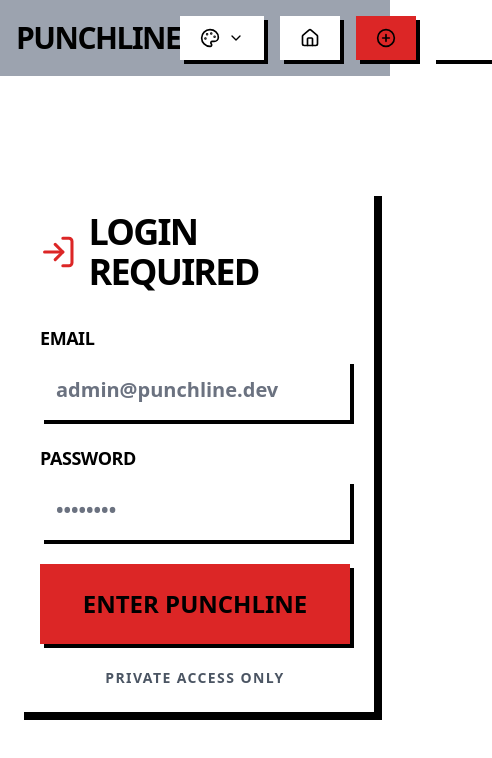
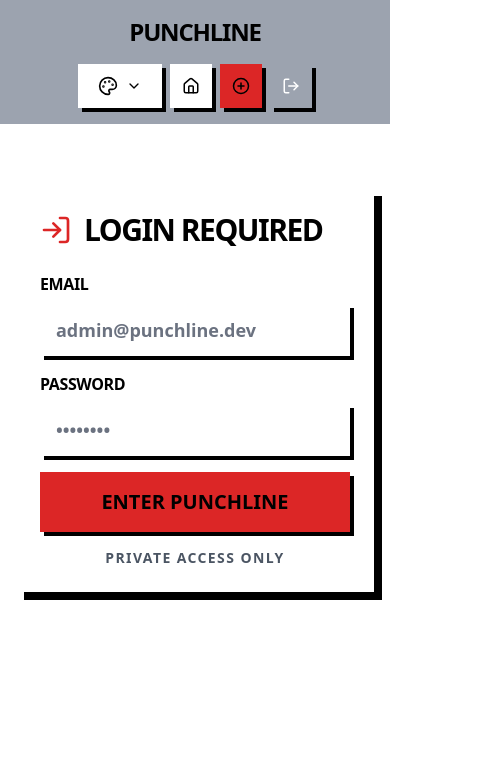
Before and after one commit to vineet1cg/MERN-Project, a React (Vite) app in the folder FRONTEND/: page /login in a window 390 px wide. Shown: the top 758 px of the page, 492 px wide, since content can reach past the window. Built offline with nearby package versions, Linux system fonts and the light colour scheme; sample sign-in values are in the browser's storage.

Commit message:
feat: make frontend fully responsive for mobile, tablet, and desktop

```diff
--- a/FRONTEND/src/App.jsx
+++ b/FRONTEND/src/App.jsx
@@ -18,7 +18,7 @@
             <Router>
                 <div className="min-h-screen bg-bg">
                     <Navbar />
-                    <main className="container mx-auto px-4 py-8">
+                    <main className="container mx-auto px-4 sm:px-6 lg:px-8 py-6 sm:py-8">
                         <Routes>
                             <Route path="/login" element={<Login />} />
                             <Route path="/admin-setup" element={<AdminSetup />} />
--- a/FRONTEND/src/components/Navbar.jsx
+++ b/FRONTEND/src/components/Navbar.jsx
@@ -15,28 +15,28 @@
 
     return (
         <nav className="border-b-[var(--border-width)] border-black bg-accent p-4 sticky top-0 z-50">
-            <div className="container mx-auto flex justify-between items-center">
-                <Link to="/" className="text-3xl font-black uppercase tracking-tighter hover:skew-x-2 transition-transform">
+            <div className="container mx-auto flex flex-col sm:flex-row justify-between items-center gap-4 sm:gap-0">
+                <Link to="/" className="text-2xl sm:text-3xl font-black uppercase tracking-tighter hover:skew-x-2 transition-transform">
                     Punchline
                 </Link>
-                <div className="flex gap-4">
+                <div className="flex flex-wrap justify-center gap-2 sm:gap-4">
                     <ThemeSwitcher />
 
                     {isAuthenticated && (
                         <>
-                            <Link to="/" className="neo-button flex items-center gap-2 bg-white">
-                                <Home size={20} />
-                                <span className="hidden sm:inline">Home</span>
+                            <Link to="/" className="neo-button flex items-center gap-2 bg-white px-3 sm:px-5">
+                                <Home size={18} className="sm:size-[20px]" />
+                                <span className="hidden md:inline">Home</span>
                             </Link>
 
-                            <Link to="/create" className="neo-button flex items-center gap-2 bg-[var(--main)] text-black">
-                                <PlusCircle size={20} />
-                                <span className="hidden sm:inline">New Post</span>
+                            <Link to="/create" className="neo-button flex items-center gap-2 bg-[var(--main)] text-black px-3 sm:px-5">
+                                <PlusCircle size={18} className="sm:size-[20px]" />
+                                <span className="hidden md:inline">New Post</span>
                             </Link>
 
-                            <button onClick={handleLogout} className="neo-button flex items-center gap-2 bg-[var(--danger)] text-white hover:bg-red-600 transition-colors">
-                                <LogOut size={20} />
-                                <span className="hidden sm:inline">Logout</span>
+                            <button onClick={handleLogout} className="neo-button flex items-center gap-2 bg-[var(--danger)] text-white hover:bg-red-600 transition-colors px-3 sm:px-5">
+                                <LogOut size={18} className="sm:size-[20px]" />
+                                <span className="hidden md:inline">Logout</span>
                             </button>
                         </>
                     )}
--- a/FRONTEND/src/components/PostCard.jsx
+++ b/FRONTEND/src/components/PostCard.jsx
@@ -10,7 +10,7 @@
                     className="w-full h-full object-cover"
                 />
             </div>
-            <p className="font-black text-xl leading-tight uppercase tracking-tight">
+            <p className="font-black text-lg sm:text-xl leading-tight uppercase tracking-tight">
                 {caption}
             </p>
         </div>
--- a/FRONTEND/src/pages/AdminSetup.jsx
+++ b/FRONTEND/src/pages/AdminSetup.jsx
@@ -42,11 +42,11 @@
     };
 
     return (
-        <div className="max-w-md mx-auto mt-16">
-            <div className="neo-card bg-white">
+        <div className="max-w-md mx-auto mt-10 sm:mt-16 px-4">
+            <div className="neo-card bg-white p-6 sm:p-8">
                 <div className="flex items-center gap-3 mb-6">
-                    <ShieldCheck size={36} className="text-[var(--main)]" />
-                    <h2 className="text-3xl font-black uppercase tracking-tighter">Admin Setup</h2>
+                    <ShieldCheck size={32} className="text-[var(--main)] sm:size-[36px]" />
+                    <h2 className="text-2xl sm:text-3xl font-black uppercase tracking-tighter">Admin Setup</h2>
                 </div>
 
                 {message && (
--- a/FRONTEND/src/pages/CreatePost.jsx
+++ b/FRONTEND/src/pages/CreatePost.jsx
@@ -39,22 +39,22 @@
     }
 
     return (
-        <div className="max-w-2xl mx-auto">
-            <div className="neo-card bg-white">
-                <h2 className="text-4xl font-black uppercase mb-8 tracking-tighter">Create New Post</h2>
+        <div className="max-w-2xl mx-auto mt-6 sm:mt-10">
+            <div className="neo-card bg-white p-6 sm:p-10">
+                <h2 className="text-3xl sm:text-4xl font-black uppercase mb-6 sm:mb-8 tracking-tighter">Create New Post</h2>
 
                 {error && (
-                    <div className="bg-[var(--secondary)] text-white border-4 border-black p-4 mb-8 font-black uppercase text-center shadow-[4px_4px_0px_0px_rgba(0,0,0,1)]">
+                    <div className="bg-[var(--secondary)] text-white border-4 border-black p-3 sm:p-4 mb-6 sm:mb-8 font-black uppercase text-center shadow-brutalist">
                         {error}
                     </div>
                 )}
 
-                <form onSubmit={handleSubmit} className="space-y-8">
-                    <div className="space-y-3">
-                        <label className="block font-black uppercase text-lg tracking-tight">Caption</label>
+                <form onSubmit={handleSubmit} className="space-y-6 sm:space-y-8">
+                    <div className="space-y-2 sm:space-y-3">
+                        <label className="block font-black uppercase text-base sm:text-lg tracking-tight">Caption</label>
                         <input
                             type="text"
-                            className="neo-input text-xl py-4"
+                            className="neo-input text-lg sm:text-xl py-3 sm:py-4"
                             value={caption}
                             onChange={(e) => setCaption(e.target.value)}
                             placeholder="Type something loud..."
@@ -62,9 +62,9 @@
                         />
                     </div>
 
-                    <div className="space-y-3">
-                        <label className="block font-black uppercase text-lg tracking-tight">Post Image</label>
-                        <div className={`border-4 border-black border-dashed p-10 text-center cursor-pointer hover:bg-[var(--accent)] transition-colors relative transition-all ${preview ? 'p-0 border-solid' : ''}`}>
+                    <div className="space-y-2 sm:space-y-3">
+                        <label className="block font-black uppercase text-base sm:text-lg tracking-tight">Post Image</label>
+                        <div className={`border-4 border-black border-dashed p-6 sm:p-10 text-center cursor-pointer hover:bg-[var(--accent)] transition-colors relative transition-all ${preview ? 'p-0 border-solid' : ''}`}>
                             {!preview ? (
                                 <>
                                     <input
@@ -74,8 +74,8 @@
                                         accept="image/*"
                                         required
                                     />
-                                    <Upload className="mx-auto mb-4" size={48} strokeWidth={3} />
-                                    <p className="font-black uppercase text-sm tracking-widest">Select Image File</p>
+                                    <Upload className="mx-auto mb-2 sm:mb-4 w-10 h-10 sm:w-12 sm:h-12" strokeWidth={3} />
+                                    <p className="font-black uppercase text-xs sm:text-sm tracking-widest">Select Image File</p>
                                 </>
                             ) : (
                                 <div className="relative aspect-square">
@@ -83,9 +83,9 @@
                                     <button
                                         type="button"
                                         onClick={() => { setImage(null); setPreview(null); }}
-                                        className="absolute top-4 right-4 bg-[var(--secondary)] text-white border-4 border-black p-2 shadow-[4px_4px_0px_0px_rgba(0,0,0,1)] hover:translate-x-1 hover:translate-y-1 hover:shadow-none transition-all"
+                                        className="absolute top-2 right-2 sm:top-4 sm:right-4 bg-[var(--secondary)] text-white border-4 border-black p-1.5 sm:p-2 shadow-brutalist hover:translate-x-0.5 hover:translate-y-0.5 hover:shadow-brutalist-sm transition-all"
                                     >
-                                        <X size={24} strokeWidth={3} />
+                                        <X size={20} className="sm:size-[24px]" strokeWidth={3} />
                                     </button>
                                 </div>
                             )}
@@ -95,7 +95,7 @@
                     <button
                         type="submit"
                         disabled={loading}
-                        className={`w-full neo-button py-6 text-2xl font-black ${loading ? 'opacity-50 cursor-not-allowed' : 'bg-[var(--main)]'}`}
+                        className={`w-full neo-button py-4 sm:py-6 text-xl sm:text-2xl font-black ${loading ? 'opacity-50 cursor-not-allowed' : 'bg-[var(--main)]'}`}
                     >
                         {loading ? 'POSTING...' : 'PUBLISH NOW'}
                     </button>
--- a/FRONTEND/src/pages/Home.jsx
+++ b/FRONTEND/src/pages/Home.jsx
@@ -41,15 +41,15 @@
     }
 
     return (
-        <div className="grid grid-cols-1 sm:grid-cols-2 lg:grid-cols-3 gap-12">
+        <div className="grid grid-cols-1 sm:grid-cols-2 lg:grid-cols-3 gap-6 sm:gap-12">
             {posts.length > 0 ? (
                 posts.map((post) => (
                     <PostCard key={post._id} image={post.image} caption={post.caption} />
                 ))
             ) : (
-                <div className="col-span-full text-center py-20 neo-card bg-[var(--accent)]">
-                    <p className="font-black text-4xl uppercase tracking-tighter">No posts yet!</p>
-                    <p className="font-bold text-lg mt-4 uppercase">Be the first player to start the feed.</p>
+                <div className="col-span-full text-center py-12 sm:py-20 neo-card bg-[var(--accent)]">
+                    <p className="font-black text-2xl sm:text-4xl uppercase tracking-tighter">No posts yet!</p>
+                    <p className="font-bold text-base sm:text-lg mt-4 uppercase">Be the first player to start the feed.</p>
                 </div>
             )}
         </div>
--- a/FRONTEND/src/pages/Login.jsx
+++ b/FRONTEND/src/pages/Login.jsx
@@ -27,25 +27,25 @@
     };
 
     return (
-        <div className="max-w-md mx-auto mt-20">
-            <div className="neo-card bg-white">
-                <div className="flex items-center gap-3 mb-8">
-                    <LogIn size={40} className="text-[var(--main)]" />
-                    <h2 className="text-4xl font-black uppercase tracking-tighter">Login Required</h2>
+        <div className="max-w-md mx-auto mt-10 sm:mt-20">
+            <div className="neo-card bg-white p-6 sm:p-8">
+                <div className="flex items-center gap-3 mb-6 sm:mb-8">
+                    <LogIn size={32} className="text-[var(--main)] sm:size-[40px]" />
+                    <h2 className="text-3xl sm:text-4xl font-black uppercase tracking-tighter">Login Required</h2>
                 </div>
 
                 {error && (
-                    <div className="bg-[var(--secondary)] text-white border-4 border-black p-4 mb-8 font-black uppercase text-center shadow-[4px_4px_0px_0px_rgba(0,0,0,1)]">
+                    <div className="bg-[var(--secondary)] text-white border-4 border-black p-3 sm:p-4 mb-6 sm:mb-8 font-black uppercase text-center shadow-brutalist">
                         {error}
                     </div>
                 )}
 
-                <form onSubmit={handleSubmit} className="space-y-6">
+                <form onSubmit={handleSubmit} className="space-y-4 sm:space-y-6">
                     <div className="space-y-2">
-                        <label className="block font-black uppercase text-lg tracking-tight">Email</label>
+                        <label className="block font-black uppercase text-base sm:text-lg tracking-tight">Email</label>
                         <input
                             type="email"
-                            className="neo-input w-full text-xl py-4"
+                            className="neo-input w-full text-lg sm:text-xl py-3 sm:py-4"
                             value={email}
                             onChange={(e) => setEmail(e.target.value)}
                             placeholder="admin@punchline.dev"
@@ -54,10 +54,10 @@
                     </div>
 
                     <div className="space-y-2">
-                        <label className="block font-black uppercase text-lg tracking-tight">Password</label>
+                        <label className="block font-black uppercase text-base sm:text-lg tracking-tight">Password</label>
                         <input
                             type="password"
-                            className="neo-input w-full text-xl py-4"
+                            className="neo-input w-full text-lg sm:text-xl py-3 sm:py-4"
                             value={password}
                             onChange={(e) => setPassword(e.target.value)}
                             placeholder="••••••••"
@@ -68,7 +68,7 @@
                     <button
                         type="submit"
                         disabled={isLoggingIn}
-                        className={`w-full neo-button py-6 mt-4 text-2xl font-black ${isLoggingIn ? 'opacity-50 cursor-not-allowed' : 'bg-[var(--main)]'}`}
+                        className={`w-full neo-button py-4 sm:py-6 mt-2 sm:mt-4 text-xl sm:text-2xl font-black ${isLoggingIn ? 'opacity-50 cursor-not-allowed' : 'bg-[var(--main)]'}`}
                     >
                         {isLoggingIn ? 'AUTHENTICATING...' : 'ENTER PUNCHLINE'}
                     </button>
```
